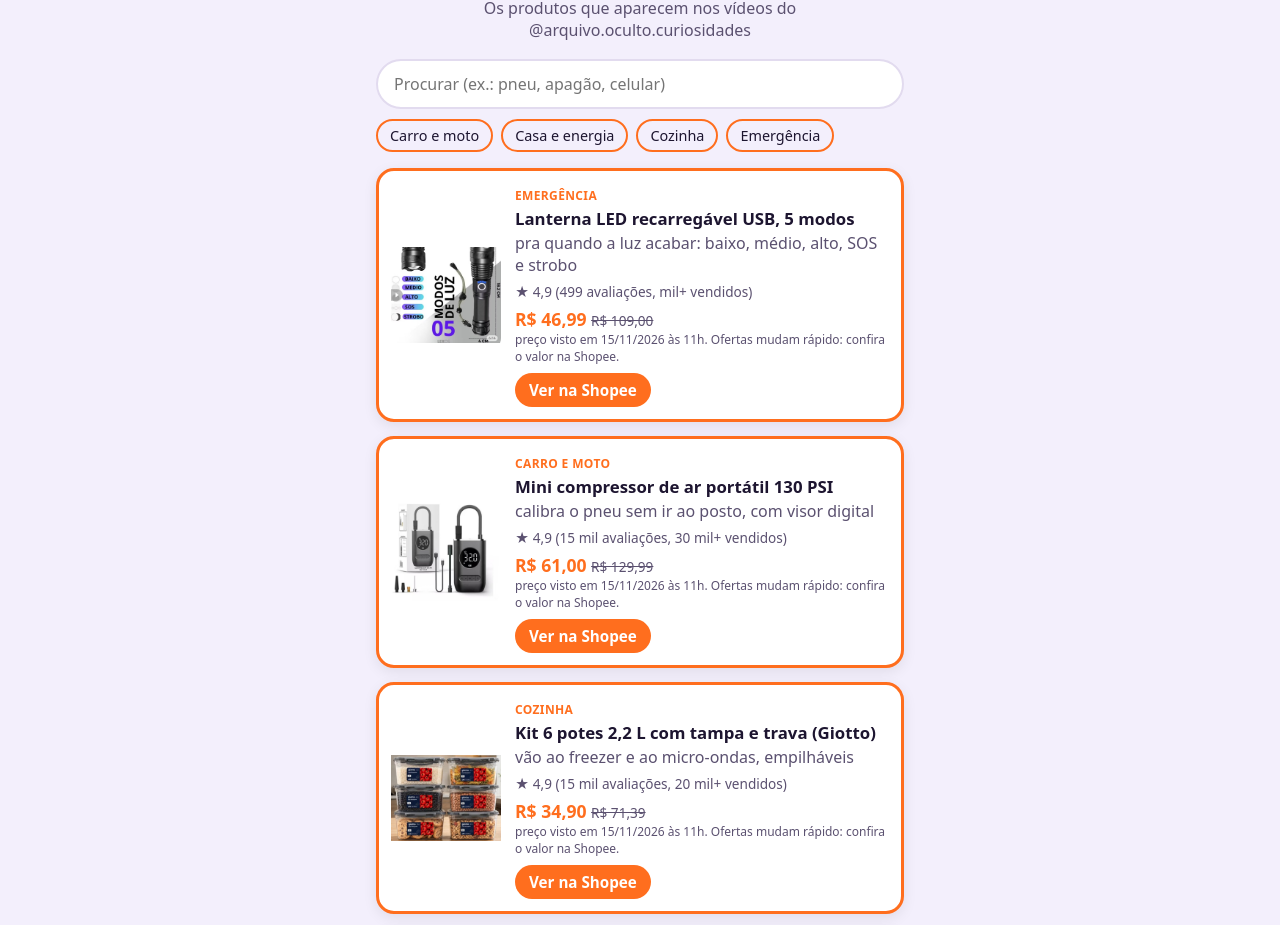
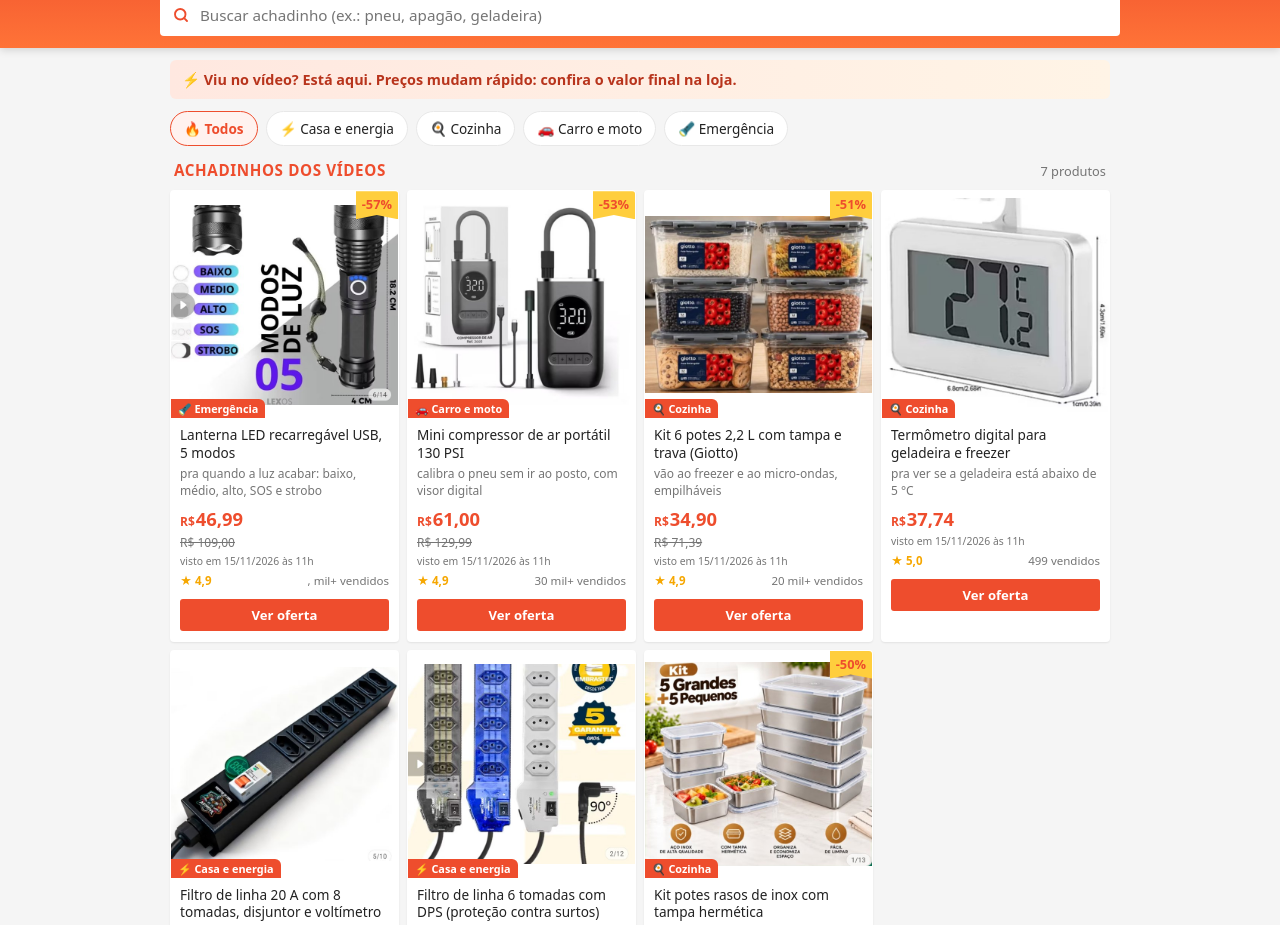
Before and after one commit to BrunoFantinato/achadinhos, a plain HTML site: page index.html in a window 1280 px wide. Shown: the part 68-993 px from the top of the page. Drawn offline with Linux system fonts and the light colour scheme.

Commit message:
Atualiza achadinhos (7 produtos)

```diff
--- a/index.html
+++ b/index.html
@@ -1,99 +1,103 @@
 <!doctype html>
 <html lang="pt-BR"><head><meta charset="utf-8"><meta name="viewport" content="width=device-width,initial-scale=1">
 <title>Achadinhos do Doutor Curioso</title>
+<meta name="description" content="Os achadinhos que aparecem nos vídeos do Arquivo Oculto Curiosidades.">
+<meta name="theme-color" content="#ee4d2d">
 <style>
- :root{--bg:#f3effc;--fg:#1d1530;--card:#fff;--lar:#ff6e1e;--sub:#5b5170;--linha:#e2dbef}
- @media (prefers-color-scheme:dark){:root{--bg:#151020;--fg:#f3effc;--card:#231a35;--sub:#b9b0cc;--linha:#3a2f52}}
+ :root{--lar:#ee4d2d;--lar2:#ff7337;--bg:#f5f5f5;--card:#fff;--fg:#222;--sub:#757575;--linha:#e8e8e8;--amar:#ffce3d}
+ @media (prefers-color-scheme:dark){:root{--bg:#121212;--card:#1e1e1e;--fg:#eee;--sub:#a0a0a0;--linha:#2c2c2c}}
  *{box-sizing:border-box}
- body{margin:0;background:var(--bg);color:var(--fg);font-family:system-ui,-apple-system,Segoe UI,Roboto,sans-serif}
- main{max-width:560px;margin:0 auto;padding:28px 16px 48px}
- h1{font-size:1.5rem;margin:0 0 4px;text-align:center} p.t{text-align:center;color:var(--sub);margin:0 0 18px}
- #q{width:100%;font:inherit;padding:12px 16px;border-radius:999px;border:2px solid var(--linha);background:var(--card);color:var(--fg);margin:0 0 10px}
- #q:focus{outline:none;border-color:var(--lar)}
- .chips{display:flex;flex-wrap:wrap;gap:8px;margin:0 0 16px}
- .chips button{font:inherit;font-size:.9rem;border:2px solid var(--lar);background:transparent;color:var(--fg);border-radius:999px;padding:5px 12px;cursor:pointer}
- .chips button.on{background:var(--lar);color:#fff}
- .card{display:flex;gap:14px;align-items:center;background:var(--card);border-radius:18px;padding:12px;margin:0 0 14px;text-decoration:none;color:var(--fg);
-       border:3px solid var(--lar);box-shadow:0 4px 14px rgba(0,0,0,.08)}
- .card img{width:110px;height:110px;object-fit:contain;background:#fff;border-radius:12px;flex:none}
- .info{display:block;min-width:0}
- .tag{display:inline-block;font-size:.75rem;font-weight:700;color:var(--lar);text-transform:uppercase;letter-spacing:.03em}
- .nome{display:block;font-weight:800;font-size:1.05rem;margin:2px 0} .sub{display:block;color:var(--sub);margin:0 0 6px}
- .nota{display:block;font-size:.85rem;color:var(--sub);margin:0 0 6px}
- .preco{display:block;font-weight:800;font-size:1.1rem;color:var(--lar)} .preco s{font-weight:400;font-size:.85rem;color:var(--sub)}
- .visto{display:block;font-size:.75rem;color:var(--sub);margin:0 0 8px}
- .btn{display:inline-block;background:var(--lar);color:#fff;font-weight:700;border-radius:999px;padding:7px 14px;font-size:.95rem}
- .aviso,.vazio,#nada{font-size:.85rem;color:var(--sub);text-align:center;margin-top:20px}
- @media (max-width:380px){.card img{width:84px;height:84px}}
+ body{margin:0;background:var(--bg);color:var(--fg);font-family:system-ui,-apple-system,"Segoe UI",Roboto,sans-serif;-webkit-tap-highlight-color:transparent}
+ header{position:sticky;top:0;z-index:5;background:linear-gradient(180deg,var(--lar),var(--lar2));color:#fff;padding:12px 16px 12px;box-shadow:0 2px 8px rgba(0,0,0,.15)}
+ .topo{max-width:960px;margin:0 auto}
+ .marca{display:flex;align-items:center;gap:10px;margin:0 0 10px}
+ .logo{width:38px;height:38px;border-radius:10px;background:#fff;color:var(--lar);display:grid;place-items:center;font-size:1.3rem;flex:none}
+ .marca h1{font-size:1.15rem;margin:0;line-height:1.1} .marca p{margin:2px 0 0;font-size:.8rem;opacity:.92}
+ .busca{position:relative}
+ .busca input{width:100%;font:inherit;font-size:.95rem;padding:11px 14px 11px 40px;border:0;border-radius:4px;background:#fff;color:#222}
+ .busca input:focus{outline:2px solid var(--amar)}
+ .busca svg{position:absolute;left:12px;top:50%;transform:translateY(-50%);width:18px;height:18px;stroke:var(--lar)}
+ main{max-width:960px;margin:0 auto;padding:12px 10px 40px}
+ .faixa{display:flex;align-items:center;gap:10px;background:linear-gradient(90deg,#ffe8e0,#fff4e6);color:#b8341c;border-radius:6px;padding:10px 12px;margin:0 0 12px;font-weight:700;font-size:.9rem}
+ @media (prefers-color-scheme:dark){.faixa{background:linear-gradient(90deg,#3a1d16,#33271a);color:#ffb39c}}
+ .chips{display:flex;gap:8px;overflow-x:auto;padding:0 0 12px;scrollbar-width:none} .chips::-webkit-scrollbar{display:none}
+ .chips button{flex:none;font:inherit;font-size:.85rem;border:1px solid var(--linha);background:var(--card);color:var(--fg);border-radius:999px;padding:7px 13px;cursor:pointer}
+ .chips button.on{border-color:var(--lar);color:var(--lar);font-weight:700;background:#fff2ef}
+ @media (prefers-color-scheme:dark){.chips button.on{background:#3a1d16}}
+ .titulo{display:flex;justify-content:space-between;align-items:baseline;margin:2px 4px 10px}
+ .titulo h3{margin:0;font-size:.95rem;color:var(--lar);text-transform:uppercase;letter-spacing:.04em}
+ .titulo span{font-size:.8rem;color:var(--sub)}
+ .grade{display:grid;grid-template-columns:repeat(2,minmax(0,1fr));gap:8px}
+ @media (min-width:640px){.grade{grid-template-columns:repeat(3,minmax(0,1fr))}}
+ @media (min-width:900px){.grade{grid-template-columns:repeat(4,minmax(0,1fr))}}
+ .card{display:flex;flex-direction:column;background:var(--card);border-radius:4px;overflow:hidden;text-decoration:none;color:var(--fg);
+       box-shadow:0 1px 2px rgba(0,0,0,.08);border:1px solid transparent;transition:transform .15s,border-color .15s}
+ .card:hover{border-color:var(--lar);transform:translateY(-2px)}
+ .foto{position:relative;aspect-ratio:1;background:#fff;display:grid;place-items:center}
+ .foto img{width:100%;height:100%;object-fit:contain} .sem{font-size:3rem}
+ .desc{position:absolute;top:0;right:0;background:var(--amar);color:var(--lar);font-weight:800;font-size:.8rem;padding:4px 6px 6px;
+       clip-path:polygon(0 0,100% 0,100% 100%,50% 85%,0 100%)}
+ .tag{position:absolute;left:0;bottom:0;background:var(--lar);color:#fff;font-size:.68rem;font-weight:700;padding:2px 7px;border-top-right-radius:6px}
+ .corpo{display:flex;flex-direction:column;gap:3px;padding:8px 9px 10px;flex:1}
+ h2{font-size:.85rem;font-weight:500;line-height:1.3;margin:0;display:-webkit-box;-webkit-line-clamp:2;-webkit-box-orient:vertical;overflow:hidden;min-height:2.6em}
+ .dest{font-size:.75rem;color:var(--sub);margin:0;display:-webkit-box;-webkit-line-clamp:2;-webkit-box-orient:vertical;overflow:hidden}
+ .preco{color:var(--lar);font-size:1.15rem;font-weight:700;margin-top:4px} .preco small{font-size:.75rem;margin-right:1px}
+ .preco em{font-style:normal;font-size:.7rem;font-weight:600;margin-left:4px}
+ s{font-size:.75rem;color:var(--sub)}
+ .visto{font-size:.65rem;color:var(--sub)}
+ .nota{display:flex;justify-content:space-between;font-size:.72rem;color:var(--sub);margin-top:2px} .nota b{color:#f6a700;font-weight:700}
+ .btn{margin-top:auto;align-self:stretch;text-align:center;background:var(--lar);color:#fff;font-weight:700;font-size:.82rem;border-radius:3px;padding:7px 0;margin-top:8px}
+ #nada,.vazio{text-align:center;color:var(--sub);padding:30px 0}
+ footer{max-width:960px;margin:0 auto;padding:0 16px 32px;font-size:.75rem;color:var(--sub);text-align:center;line-height:1.5}
 </style></head>
-<body><main>
- <h1>Achadinhos do Doutor Curioso</h1>
- <p class="t">Os produtos que aparecem nos vídeos do @arquivo.oculto.curiosidades</p>
- <input id="q" type="search" placeholder="Procurar (ex.: pneu, apagão, celular)" aria-label="Procurar produto">
- <div class="chips"><button data-c="Carro e moto">Carro e moto</button><button data-c="Casa e energia">Casa e energia</button><button data-c="Cozinha">Cozinha</button><button data-c="Emergência">Emergência</button></div>
+<body>
+<header><div class="topo">
+ <div class="marca"><div class="logo">🔍</div><div><h1>Achadinhos do Doutor Curioso</h1><p>Os produtos que aparecem nos vídeos do @arquivo.oculto.curiosidades</p></div></div>
+ <label class="busca"><svg viewBox="0 0 24 24" fill="none" stroke-width="2.5" stroke-linecap="round"><circle cx="11" cy="11" r="7"/><path d="m20 20-3.5-3.5"/></svg>
+ <input id="q" type="search" placeholder="Buscar achadinho (ex.: pneu, apagão, geladeira)" aria-label="Buscar produto"></label>
+</div></header>
+<main>
+ <div class="faixa">⚡ Viu no vídeo? Está aqui. Preços mudam rápido: confira o valor final na loja.</div>
+ <div class="chips"><button class="on" data-c="">🔥 Todos</button><button data-c="Casa e energia">⚡ Casa e energia</button><button data-c="Cozinha">🍳 Cozinha</button><button data-c="Carro e moto">🚗 Carro e moto</button><button data-c="Emergência">🔦 Emergência</button></div>
+ <div class="titulo"><h3>Achadinhos dos vídeos</h3><span id="n">7 produtos</span></div>
+ <div class="grade">
 <a class="card" href="https://s.shopee.com.br/6fisWjUItz" target="_blank" rel="noopener sponsored" data-cat="Emergência" data-busca="lanterna led recarregável usb, 5 modos pra quando a luz acabar: baixo, médio, alto, sos e strobo emergência apagão falta de luz emergência temporal chuva camping">
-    <img src="img/lanterna.jpg" alt="Lanterna LED recarregável USB, 5 modos" loading="lazy"><span class="info">
-    <span class="tag">Emergência</span>
-    <span class="nome">Lanterna LED recarregável USB, 5 modos</span>
-    <span class="sub">pra quando a luz acabar: baixo, médio, alto, SOS e strobo</span>
-    <span class="nota">★ 4,9 (499 avaliações, mil+ vendidos)</span><span class="preco">R$ 46,99 <s>R$ 109,00</s></span><span class="visto">preço visto em 15/11/2026 às 11h. Ofertas mudam rápido: confira o valor na Shopee.</span>
-    <span class="btn">Ver na Shopee</span></span>
+  <div class="foto"><img src="img/lanterna.jpg" alt="Lanterna LED recarregável USB, 5 modos" loading="lazy"><span class="desc">-57%</span><span class="tag">🔦 Emergência</span></div>
+  <div class="corpo"><h2>Lanterna LED recarregável USB, 5 modos</h2><p class="dest">pra quando a luz acabar: baixo, médio, alto, SOS e strobo</p><div class="preco"><small>R$</small>46,99</div><s>R$ 109,00</s><div class="visto">visto em 15/11/2026 às 11h</div><div class="nota"><b>★ 4,9</b><span>, mil+ vendidos</span></div><span class="btn">Ver oferta</span></div>
 </a>
 <a class="card" href="https://s.shopee.com.br/3LSQYDLp1O" target="_blank" rel="noopener sponsored" data-cat="Carro e moto" data-busca="mini compressor de ar portátil 130 psi calibra o pneu sem ir ao posto, com visor digital carro e moto pneu carro moto bicicleta posto viagem calibrar">
-    <img src="img/compressor.jpg" alt="Mini compressor de ar portátil 130 PSI" loading="lazy"><span class="info">
-    <span class="tag">Carro e moto</span>
-    <span class="nome">Mini compressor de ar portátil 130 PSI</span>
-    <span class="sub">calibra o pneu sem ir ao posto, com visor digital</span>
-    <span class="nota">★ 4,9 (15 mil avaliações, 30 mil+ vendidos)</span><span class="preco">R$ 61,00 <s>R$ 129,99</s></span><span class="visto">preço visto em 15/11/2026 às 11h. Ofertas mudam rápido: confira o valor na Shopee.</span>
-    <span class="btn">Ver na Shopee</span></span>
+  <div class="foto"><img src="img/compressor.jpg" alt="Mini compressor de ar portátil 130 PSI" loading="lazy"><span class="desc">-53%</span><span class="tag">🚗 Carro e moto</span></div>
+  <div class="corpo"><h2>Mini compressor de ar portátil 130 PSI</h2><p class="dest">calibra o pneu sem ir ao posto, com visor digital</p><div class="preco"><small>R$</small>61,00</div><s>R$ 129,99</s><div class="visto">visto em 15/11/2026 às 11h</div><div class="nota"><b>★ 4,9</b><span>30 mil+ vendidos</span></div><span class="btn">Ver oferta</span></div>
 </a>
 <a class="card" href="https://s.shopee.com.br/1BNvyPq5qj" target="_blank" rel="noopener sponsored" data-cat="Cozinha" data-busca="kit 6 potes 2,2 l com tampa e trava (giotto) vão ao freezer e ao micro-ondas, empilháveis cozinha marmita freezer geladeira sobras organizar cozinha comida">
-    <img src="img/potes.jpg" alt="Kit 6 potes 2,2 L com tampa e trava (Giotto)" loading="lazy"><span class="info">
-    <span class="tag">Cozinha</span>
-    <span class="nome">Kit 6 potes 2,2 L com tampa e trava (Giotto)</span>
-    <span class="sub">vão ao freezer e ao micro-ondas, empilháveis</span>
-    <span class="nota">★ 4,9 (15 mil avaliações, 20 mil+ vendidos)</span><span class="preco">R$ 34,90 <s>R$ 71,39</s></span><span class="visto">preço visto em 15/11/2026 às 11h. Ofertas mudam rápido: confira o valor na Shopee.</span>
-    <span class="btn">Ver na Shopee</span></span>
+  <div class="foto"><img src="img/potes.jpg" alt="Kit 6 potes 2,2 L com tampa e trava (Giotto)" loading="lazy"><span class="desc">-51%</span><span class="tag">🍳 Cozinha</span></div>
+  <div class="corpo"><h2>Kit 6 potes 2,2 L com tampa e trava (Giotto)</h2><p class="dest">vão ao freezer e ao micro-ondas, empilháveis</p><div class="preco"><small>R$</small>34,90</div><s>R$ 71,39</s><div class="visto">visto em 15/11/2026 às 11h</div><div class="nota"><b>★ 4,9</b><span>20 mil+ vendidos</span></div><span class="btn">Ver oferta</span></div>
 </a>
 <a class="card" href="https://s.shopee.com.br/7Af97UnyFP" target="_blank" rel="noopener sponsored" data-cat="Cozinha" data-busca="termômetro digital para geladeira e freezer pra ver se a geladeira está abaixo de 5 °c cozinha geladeira freezer temperatura comida anvisa caixa térmica remédio">
-    <img src="img/termometro.jpg" alt="Termômetro digital para geladeira e freezer" loading="lazy"><span class="info">
-    <span class="tag">Cozinha</span>
-    <span class="nome">Termômetro digital para geladeira e freezer</span>
-    <span class="sub">pra ver se a geladeira está abaixo de 5 °C</span>
-    <span class="nota">★ 5,0 (183 avaliações, 499 vendidos)</span><span class="preco">R$ 37,74</span><span class="visto">preço visto em 15/11/2026 às 11h. Ofertas mudam rápido: confira o valor na Shopee.</span>
-    <span class="btn">Ver na Shopee</span></span>
+  <div class="foto"><img src="img/termometro.jpg" alt="Termômetro digital para geladeira e freezer" loading="lazy"><span class="tag">🍳 Cozinha</span></div>
+  <div class="corpo"><h2>Termômetro digital para geladeira e freezer</h2><p class="dest">pra ver se a geladeira está abaixo de 5 °C</p><div class="preco"><small>R$</small>37,74</div><div class="visto">visto em 15/11/2026 às 11h</div><div class="nota"><b>★ 5,0</b><span>499 vendidos</span></div><span class="btn">Ver oferta</span></div>
 </a>
 <a class="card" href="https://s.shopee.com.br/1BNvyYvBlc" target="_blank" rel="noopener sponsored" data-cat="Casa e energia" data-busca="filtro de linha 20 a com 8 tomadas, disjuntor e voltímetro 8 tomadas, disjuntor e visor da voltagem da rede casa e energia tomada benjamim gambiarra energia voltagem escritório pc">
-    <img src="img/filtro.jpg" alt="Filtro de linha 20 A com 8 tomadas, disjuntor e voltímetro" loading="lazy"><span class="info">
-    <span class="tag">Casa e energia</span>
-    <span class="nome">Filtro de linha 20 A com 8 tomadas, disjuntor e voltímetro</span>
-    <span class="sub">8 tomadas, disjuntor e visor da voltagem da rede</span>
-    <span class="nota">★ 4,9 (132 avaliações, 261 vendidos)</span><span class="preco">R$ 123,34 no Pix</span><span class="visto">preço visto em 15/11/2026 às 11h. Ofertas mudam rápido: confira o valor na Shopee.</span>
-    <span class="btn">Ver na Shopee</span></span>
+  <div class="foto"><img src="img/filtro.jpg" alt="Filtro de linha 20 A com 8 tomadas, disjuntor e voltímetro" loading="lazy"><span class="tag">⚡ Casa e energia</span></div>
+  <div class="corpo"><h2>Filtro de linha 20 A com 8 tomadas, disjuntor e voltímetro</h2><p class="dest">8 tomadas, disjuntor e visor da voltagem da rede</p><div class="preco"><small>R$</small>123,34<em>no Pix</em></div><div class="visto">visto em 15/11/2026 às 11h</div><div class="nota"><b>★ 4,9</b><span>261 vendidos</span></div><span class="btn">Ver oferta</span></div>
 </a>
 <a class="card" href="https://s.shopee.com.br/9KjdhqsZCl" target="_blank" rel="noopener sponsored" data-cat="Casa e energia" data-busca="filtro de linha 6 tomadas com dps (proteção contra surtos) dps de 7,5 ka contra surtos na rede, bivolt casa e energia raio tempestade temporal surto queda de luz volta da energia tomada energia">
-    <img src="img/protetor_dps.jpg" alt="Filtro de linha 6 tomadas com DPS (proteção contra surtos)" loading="lazy"><span class="info">
-    <span class="tag">Casa e energia</span>
-    <span class="nome">Filtro de linha 6 tomadas com DPS (proteção contra surtos)</span>
-    <span class="sub">DPS de 7,5 kA contra surtos na rede, bivolt</span>
-    <span class="nota">★ 4,9 (920 avaliações, mil+ vendidos)</span><span class="preco">R$ 89,16 no Pix</span><span class="visto">preço visto em 15/11/2026 às 11h. Ofertas mudam rápido: confira o valor na Shopee.</span>
-    <span class="btn">Ver na Shopee</span></span>
+  <div class="foto"><img src="img/protetor_dps.jpg" alt="Filtro de linha 6 tomadas com DPS (proteção contra surtos)" loading="lazy"><span class="tag">⚡ Casa e energia</span></div>
+  <div class="corpo"><h2>Filtro de linha 6 tomadas com DPS (proteção contra surtos)</h2><p class="dest">DPS de 7,5 kA contra surtos na rede, bivolt</p><div class="preco"><small>R$</small>89,16<em>no Pix</em></div><div class="visto">visto em 15/11/2026 às 11h</div><div class="nota"><b>★ 4,9</b><span>, mil+ vendidos</span></div><span class="btn">Ver oferta</span></div>
 </a>
 <a class="card" href="https://s.shopee.com.br/7pupv9wBEh" target="_blank" rel="noopener sponsored" data-cat="Cozinha" data-busca="kit potes rasos de inox com tampa hermética rasos e empilháveis, bons pra guardar sobras na geladeira cozinha comida quente sobras geladeira pote raso marmita organizar cozinha comida">
-    <img src="img/potes_inox.jpg" alt="Kit potes rasos de inox com tampa hermética" loading="lazy"><span class="info">
-    <span class="tag">Cozinha</span>
-    <span class="nome">Kit potes rasos de inox com tampa hermética</span>
-    <span class="sub">rasos e empilháveis, bons pra guardar sobras na geladeira</span>
-    <span class="nota">★ 4,8 (304 avaliações, 803 vendidos)</span><span class="preco">R$ 58,99 <s>R$ 118,00</s></span><span class="visto">preço visto em 15/11/2026 às 11h. Ofertas mudam rápido: confira o valor na Shopee.</span>
-    <span class="btn">Ver na Shopee</span></span>
+  <div class="foto"><img src="img/potes_inox.jpg" alt="Kit potes rasos de inox com tampa hermética" loading="lazy"><span class="desc">-50%</span><span class="tag">🍳 Cozinha</span></div>
+  <div class="corpo"><h2>Kit potes rasos de inox com tampa hermética</h2><p class="dest">rasos e empilháveis, bons pra guardar sobras na geladeira</p><div class="preco"><small>R$</small>58,99</div><s>R$ 118,00</s><div class="visto">visto em 15/11/2026 às 11h</div><div class="nota"><b>★ 4,8</b><span>803 vendidos</span></div><span class="btn">Ver oferta</span></div>
 </a>
+ </div>
  <p id="nada" hidden>Nada encontrado. Tente outra palavra.</p>
- <p class="aviso">#publi: são links de afiliado. Se você comprar por eles, o canal pode ganhar uma comissão, sem custo extra para você. Preços e estoque são da Shopee e podem mudar.</p>
 </main>
+<footer>#publi: são links de afiliado da Shopee. Se você comprar por eles, o canal pode ganhar uma comissão, sem custo extra para você.<br>Os preços mostram a data e a hora em que foram vistos; o valor, o estoque e o frete são os da loja na hora da compra.</footer>
 <script>
  const q=document.getElementById('q'),cs=[...document.querySelectorAll('.card')],bs=[...document.querySelectorAll('.chips button')];let cat='';
  const sem=s=>s.normalize('NFD').replace(/[\u0300-\u036f]/g,'').toLowerCase();
- function f(){const t=sem(q.value.trim());let n=0;cs.forEach(c=>{const ok=(!cat||c.dataset.cat===cat)&&(!t||sem(c.dataset.busca).includes(t));c.hidden=!ok;c.style.display=ok?'':'none';n+=ok});document.getElementById('nada').hidden=n>0}
+ function f(){const t=sem(q.value.trim());let n=0;cs.forEach(c=>{const ok=(!cat||c.dataset.cat===cat)&&(!t||sem(c.dataset.busca).includes(t));c.style.display=ok?'':'none';n+=ok});
+  document.getElementById('nada').hidden=n>0;document.getElementById('n').textContent=n+(n==1?' produto':' produtos')}
  q.addEventListener('input',f);
- bs.forEach(b=>b.onclick=()=>{cat=cat===b.dataset.c?'':b.dataset.c;bs.forEach(x=>x.classList.toggle('on',x.dataset.c===cat));f()});
+ bs.forEach(b=>b.onclick=()=>{cat=b.dataset.c;bs.forEach(x=>x.classList.toggle('on',x===b));f()});
 </script></body></html>
```
Lines whose indentation alone changed are shown as unchanged.
